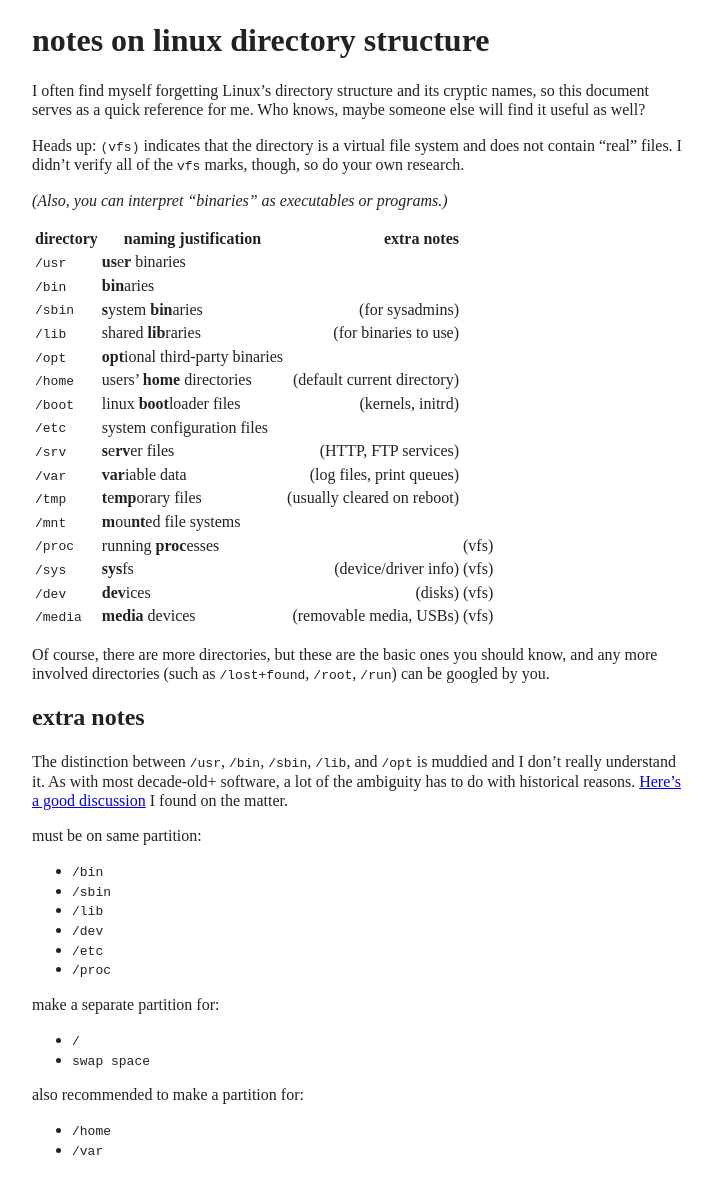
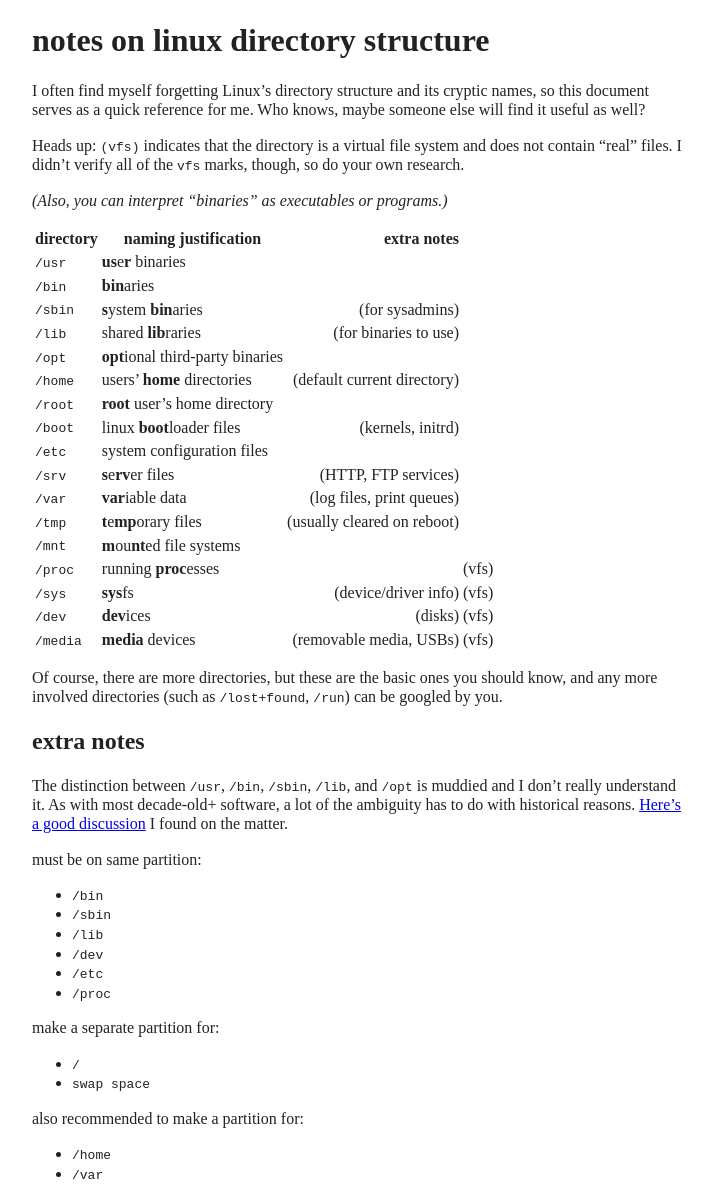
Before and after one commit to TehBrian/tehbrian.github.io, a Jekyll site: the page built from _pages/linux-directory-structure.md, in a window 1280 px wide. Shown: the whole page, without its empty margins (283-996 px from the left). Built offline with Jekyll 4.4.1, drawn with Linux system fonts in a browser that asks for light colours; before the commit the page ends 1180 px from its top, so only the background shows below that; some of the changed lines change nothing that is shown.

Commit message:
linux-directory-structure: add /root

```diff
--- a/_pages/linux-directory-structure.md
+++ b/_pages/linux-directory-structure.md
@@ -24,6 +24,7 @@ _(Also, you can interpret "binaries" as executables or programs.)_
 | `/lib`    | shared **lib**raries              |       (for binaries to use) |       |
 | `/opt`    | **opt**ional third-party binaries |                             |       |
 | `/home`   | users' **home** directories       | (default current directory) |       |
+| `/root`   | **root** user's home directory    |                             |       |
 | `/boot`   | linux **boot**loader files        |           (kernels, initrd) |       |
 | `/etc`    | system configuration files        |                             |       |
 | `/srv`    | **s**e**rv**er files              |        (HTTP, FTP services) |       |
@@ -36,7 +37,7 @@ _(Also, you can interpret "binaries" as executables or programs.)_
 | `/media`  | **media** devices                 |     (removable media, USBs) | (vfs) |
 
 Of course, there are more directories, but these are the basic ones you should know,
-and any more involved directories (such as `/lost+found`, `/root`, `/run`) can be googled by you.
+and any more involved directories (such as `/lost+found`, `/run`) can be googled by you.
 
 ## extra notes
 
```
